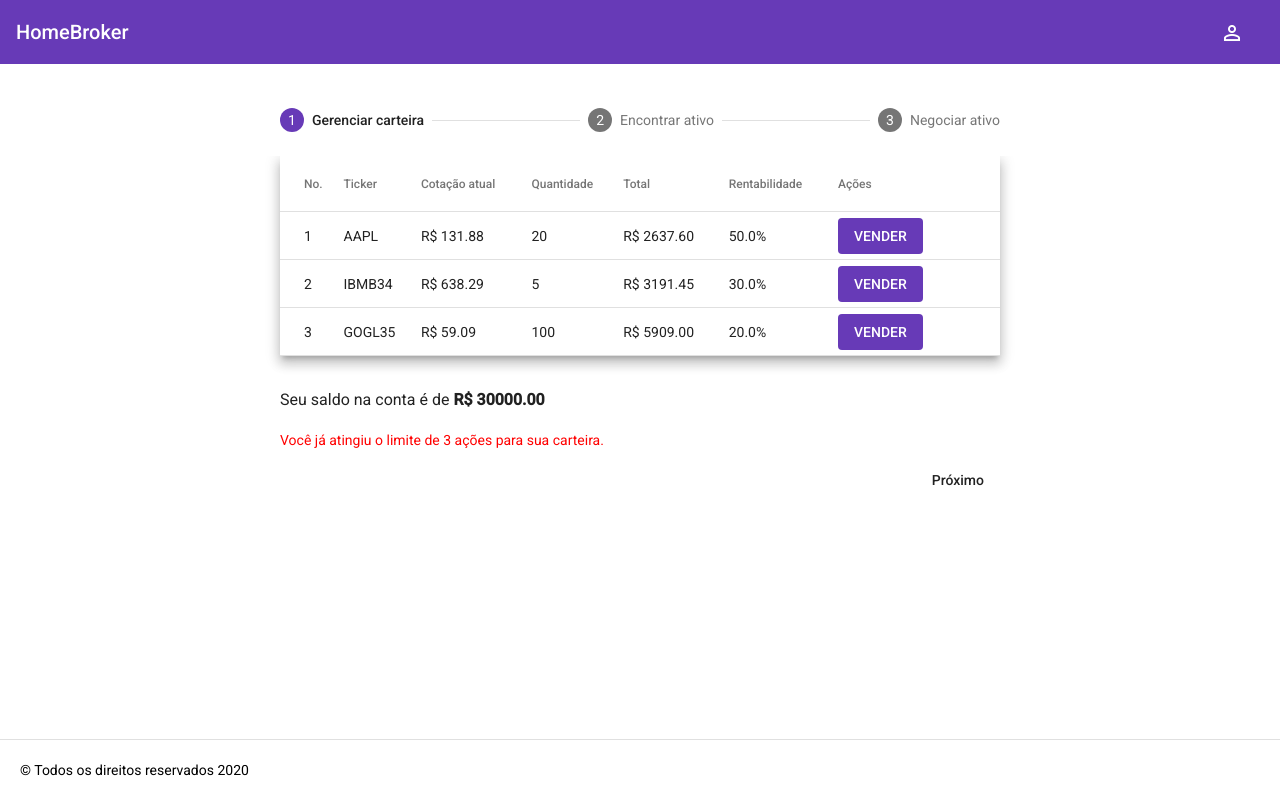
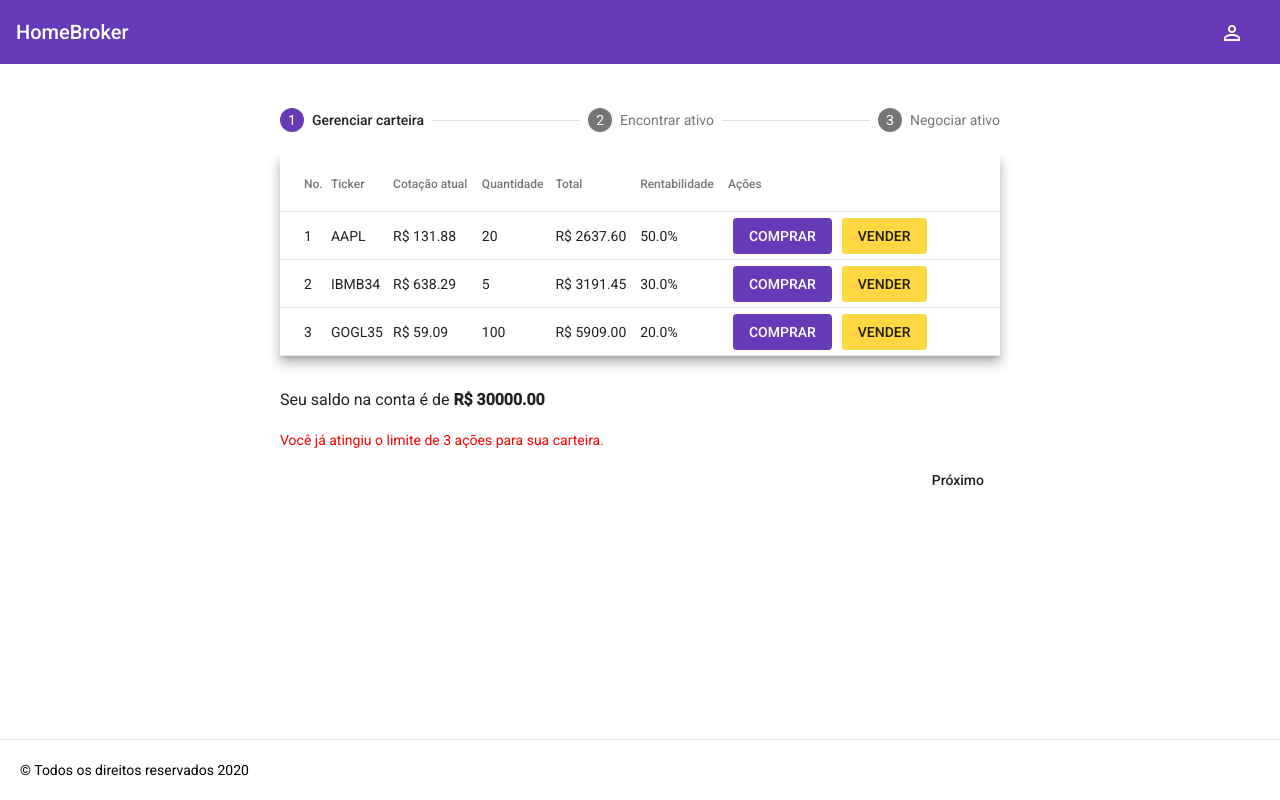
Before and after one commit to renanzulian/web-homebroker, an Angular app: page /buy in a window 1280 px wide. Built offline with nearby package versions, Linux system fonts and the light colour scheme.

Commit message:
seção para comprar e vender ações

```diff
--- a/src/app/modules/wallet/to-buy-stonks/to-buy-stonks.component.css
+++ b/src/app/modules/wallet/to-buy-stonks/to-buy-stonks.component.css
@@ -6,3 +6,7 @@ mat-horizontal-stepper {
   padding: 20px 20% 0px 20%;
   height: 100%;
 }
+
+.action-btn {
+  margin: 0px 5px 0px 5px;
+}
--- a/src/app/modules/wallet/to-buy-stonks/to-buy-stonks.component.html
+++ b/src/app/modules/wallet/to-buy-stonks/to-buy-stonks.component.html
@@ -49,12 +49,18 @@
         <th mat-header-cell *matHeaderCellDef>Ações</th>
         <td mat-cell *matCellDef="let element">
           <button
-            mat-flat-button
-            color="primary"
-            (click)="toSellStonks(element.ticker)"
+          class="action-btn"
+          mat-flat-button color="primary"
           >
-            VENDER
+          COMPRAR
           </button>
+          <button
+          class="action-btn"
+          mat-flat-button color="accent"
+          >
+          VENDER
+          </button>
+
         </td>
       </ng-container>
 
```
